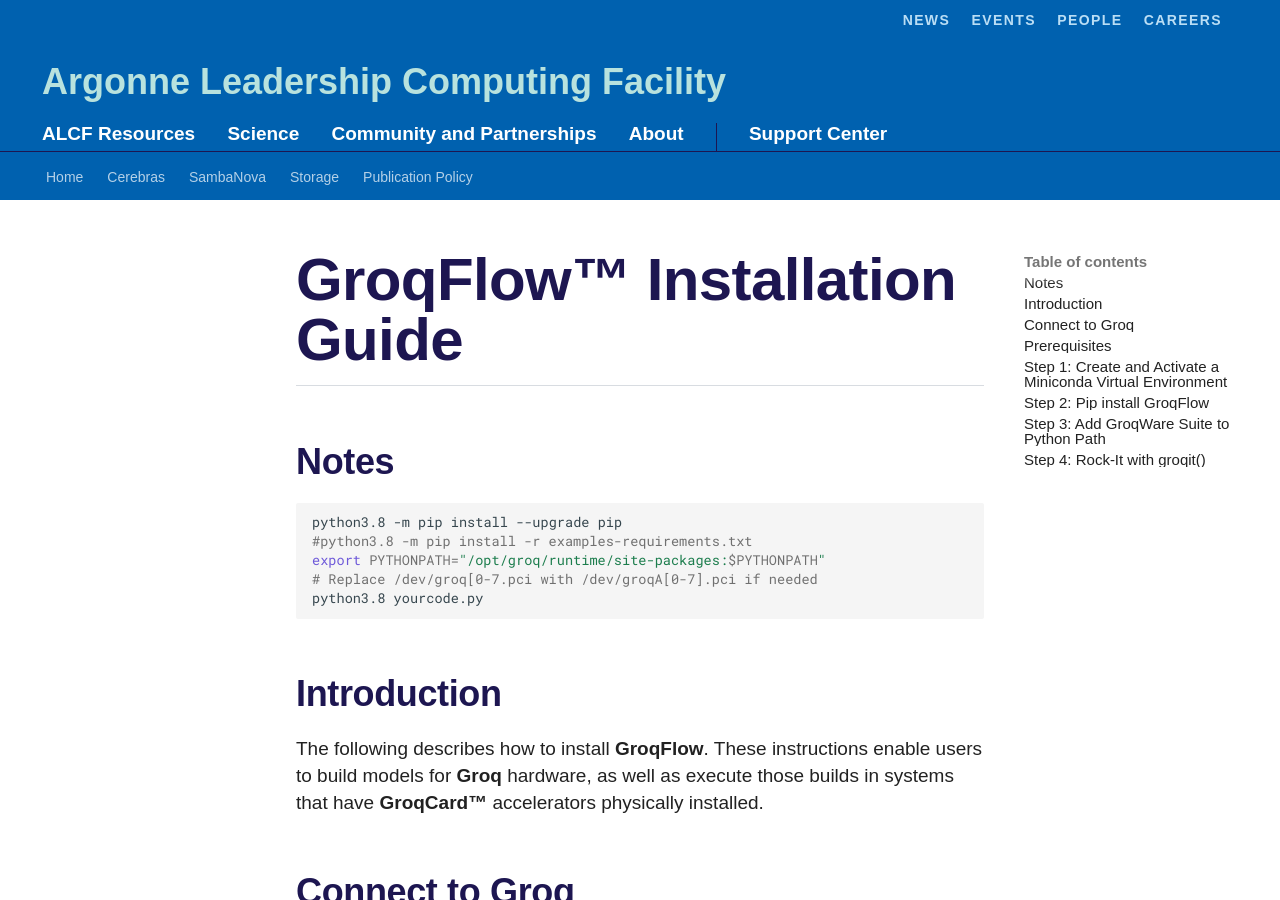
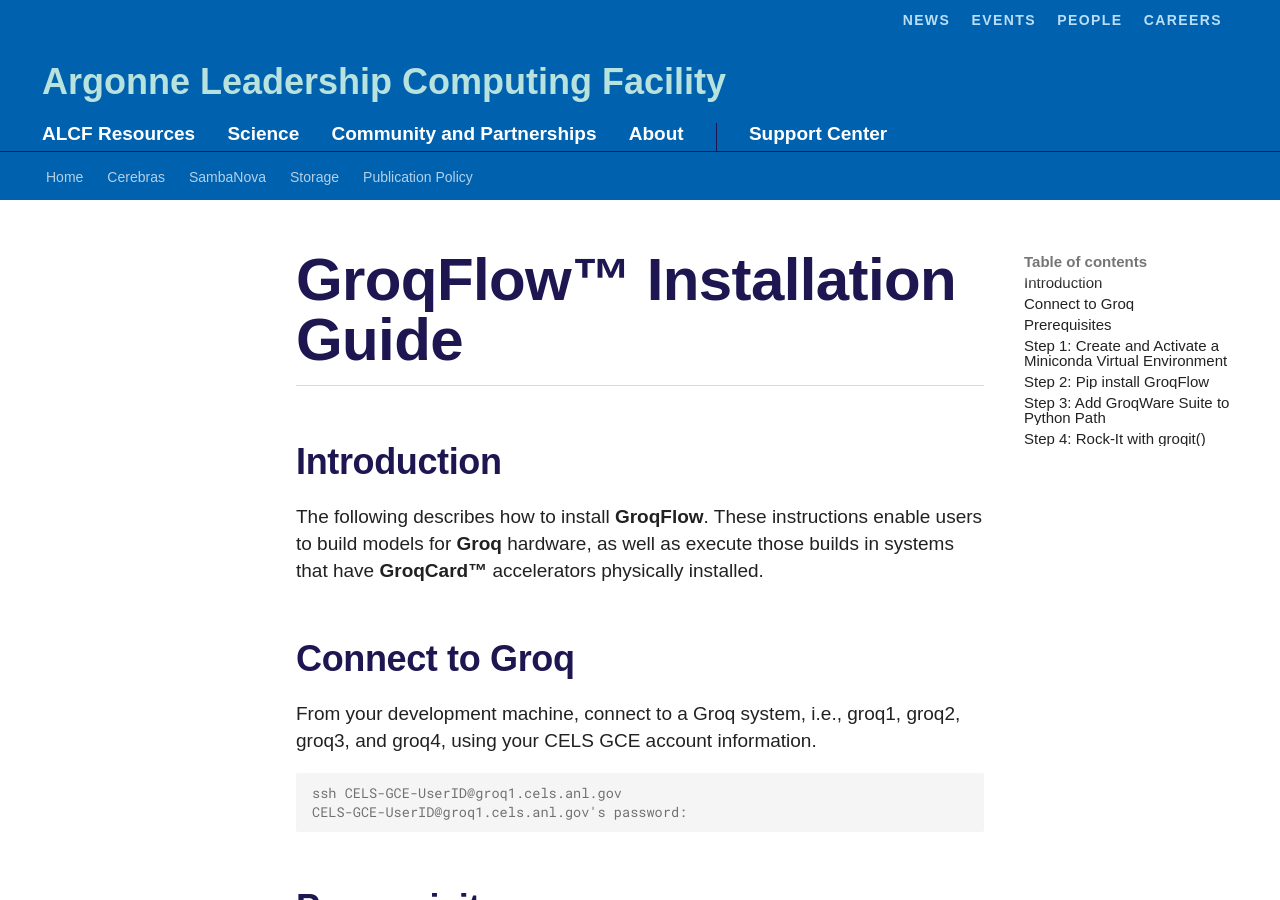
Before and after one commit to argonne-lcf/ai-testbed-userdocs, an MkDocs documentation site: the page built from docs/groq/GroqFlow.md, in a window 1280 px wide and 900 px high. Built offline with MkDocs 1.6.1 and Material for MkDocs 9.7.7, drawn with Linux system fonts in a browser that asks for light colours; some web fonts are replaced; comment, search, counter and statistics services are not loaded.

Commit message:
touched pdf.

````diff
--- a/docs/groq/GroqFlow.md
+++ b/docs/groq/GroqFlow.md
@@ -1,14 +1,4 @@
 # GroqFlow™ Installation Guide
-
-## Notes
-
-```bash
-python3.8 -m pip install --upgrade pip
-#python3.8 -m pip install -r examples-requirements.txt
-export PYTHONPATH="/opt/groq/runtime/site-packages:$PYTHONPATH"
-# Replace /dev/groq[0-7.pci with /dev/groqA[0-7].pci if needed
-python3.8 yourcode.py
-```
 
 ## Introduction
 
````
Also changed, not shown: 1 other file.
